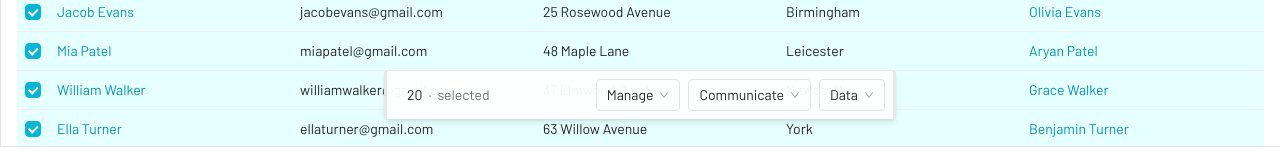
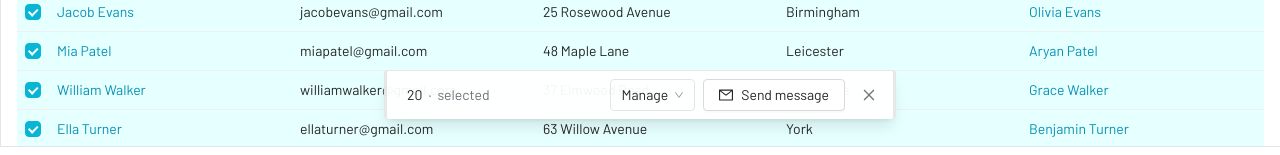
Before and after one commit to 2ne/LoveAdmin, a React (Vite) app: page /Contacts in a window 1280 px wide. Both pictures are taken after a click on the label 33 px from the left and 145 px from the top of the page. Shown: the part 601-756 px from the top of the page. Built offline with nearby package versions, Linux system fonts and the light colour scheme.

Commit message:
Update contacts.tsx

```diff
--- a/src/loveadmin/contacts.tsx
+++ b/src/loveadmin/contacts.tsx
@@ -1,5 +1,6 @@
 import React, { ReactElement, useEffect, useState } from "react";
 import {
+  CloseOutlined,
   DeleteOutlined,
   DownOutlined,
   DownloadOutlined,
@@ -9,6 +10,7 @@ import {
   MenuUnfoldOutlined,
   PlusOutlined,
   SearchOutlined,
+  UserAddOutlined,
   UsergroupAddOutlined,
 } from "@ant-design/icons";
 import {
@@ -19,7 +21,7 @@ import {
   Table,
   Dropdown,
   Space,
-  MenuProps,
+  Menu,
 } from "antd";
 import ProductTree from "./product-tree";
 import { ColumnsType } from "antd/es/table/interface";
@@ -221,48 +223,6 @@ function Contacts(): ReactElement {
     setContextMenuVisible(false);
   };
 
-  const items: MenuProps["items"] = [
-    {
-      label: (
-        <a href="#" className="hover:no-underline" onClick={hideContextMenu}>
-          <PlusOutlined className="mr-3" /> Add to product
-        </a>
-      ),
-      key: "0",
-    },
-    {
-      label: (
-        <a href="#" className="hover:no-underline" onClick={hideContextMenu}>
-          <UsergroupAddOutlined className="mr-3" />
-          Add to group
-        </a>
-      ),
-      key: "1",
-    },
-    {
-      label: (
-        <a href="#" className="hover:no-underline" onClick={hideContextMenu}>
-          <MailOutlined className="mr-3" />
-          Invite to product
-        </a>
-      ),
-      key: "2",
-    },
-    {
-      label: (
-        <a
-          href="#"
-          className="text-red-500 hover:no-underline"
-          onClick={hideContextMenu}
-        >
-          <DeleteOutlined className="mr-3" />
-          Mark as inactive
-        </a>
-      ),
-      key: "3",
-    },
-  ];
-
   const [selectedRowKeys, setSelectedRowKeys] = useState<React.Key[]>([]);
   const [collapsed, setCollapsed] = useState(false);
   const toggleCollapsed = () => {
@@ -338,6 +298,10 @@ function Contacts(): ReactElement {
 
   const hasSelected = selectedRowKeys.length > 0;
 
+  const removeAllSelected = () => {
+    setSelectedRowKeys([]);
+  };
+
   return (
     <Layout className="min-h-screen">
       <Header className="flex items-center px-6 border-none shadow-none bg-neutral-800">
@@ -408,7 +372,7 @@ function Contacts(): ReactElement {
             </div>
           </div>
           <div
-            className={`fixed transition-all duration-500 bg-white/95 right-0 z-20 w-full max-w-lg px-5 py-2 mx-auto border-t border-b-0 border-solid flex items-center rounded shadow-md border-black/10 " ${
+            className={`fixed transition-all duration-500 bg-white/95 right-0 z-20 w-full max-w-lg px-5 py-2 mx-auto border-t border-b-0 border-solid flex items-center rounded shadow-lg border-black/10 " ${
               collapsed ? " left-0 " : " left-[280px] "
             } ${
               hasSelected ? " opacity-100 bottom-20 " : " opacity-0 bottom-0 "
@@ -421,7 +385,26 @@ function Contacts(): ReactElement {
             <div className="flex items-center gap-2 ml-auto -mr-3">
               <Dropdown
                 placement="topLeft"
-                menu={{ items }}
+                overlay={
+                  <Menu>
+                    <Menu.Item key="0" onClick={hideContextMenu}>
+                      <PlusOutlined className="mr-3" /> Add to product
+                    </Menu.Item>
+                    <Menu.Item key="1" onClick={hideContextMenu}>
+                      <UsergroupAddOutlined className="mr-3" /> Add to group
+                    </Menu.Item>
+                    <Menu.Item key="2" onClick={hideContextMenu}>
+                      <MailOutlined className="mr-3" /> Invite to product
+                    </Menu.Item>
+                    <Menu.Item
+                      key="3"
+                      onClick={hideContextMenu}
+                      className="text-red-500"
+                    >
+                      <DeleteOutlined className="mr-3" /> Mark as inactive
+                    </Menu.Item>
+                  </Menu>
+                }
                 trigger={["click"]}
               >
                 <a onClick={(e) => e.preventDefault()}>
@@ -431,30 +414,14 @@ function Contacts(): ReactElement {
                   </Space>
                 </a>
               </Dropdown>
-              <Dropdown
-                placement="topLeft"
-                menu={{ items }}
-                trigger={["click"]}
-              >
-                <a onClick={(e) => e.preventDefault()}>
-                  <Space className="border border-solid border-neutral-200 h-8 px-2.5 transition-all rounded text-neutral-800 hover:bg-neutral-100">
-                    Communicate
-                    <DownOutlined className="-ml-0.5 w-2.5 text-neutral-400" />
-                  </Space>
-                </a>
-              </Dropdown>
-              <Dropdown
-                placement="topLeft"
-                menu={{ items }}
-                trigger={["click"]}
-              >
-                <a onClick={(e) => e.preventDefault()}>
-                  <Space className="border border-solid border-neutral-200 h-8 px-2.5 transition-all rounded text-neutral-800 hover:bg-neutral-100">
-                    Data
-                    <DownOutlined className="-ml-0.5 w-2.5 text-neutral-400" />
-                  </Space>
-                </a>
-              </Dropdown>
+              <Button onClick={removeAllSelected} icon={<MailOutlined />}>
+                Send message
+              </Button>
+              <Button
+                onClick={removeAllSelected}
+                type="text"
+                icon={<CloseOutlined className="scale-50 text-neutral-500" />}
+              ></Button>
             </div>
           </div>
           <footer
@@ -474,7 +441,30 @@ function Contacts(): ReactElement {
       </Layout>
       {contextMenuVisible && (
         <Dropdown
-          menu={{ items }}
+          overlay={
+            <Menu>
+              <Menu.Item key="0" onClick={hideContextMenu}>
+                <PlusOutlined className="mr-3" /> Add to product
+              </Menu.Item>
+              <Menu.Item key="1" onClick={hideContextMenu}>
+                <UsergroupAddOutlined className="mr-3" /> Add to group
+              </Menu.Item>
+              <Menu.Item key="2" onClick={hideContextMenu}>
+                <UserAddOutlined className="mr-3" /> Invite to product
+              </Menu.Item>
+              <Menu.Item
+                key="3"
+                onClick={hideContextMenu}
+                className="text-red-500"
+              >
+                <DeleteOutlined className="mr-3" /> Mark as inactive
+              </Menu.Item>
+              <Menu.Divider />
+              <Menu.Item key="4" onClick={hideContextMenu}>
+                <MailOutlined className="mr-3" /> Send message
+              </Menu.Item>
+            </Menu>
+          }
           open={contextMenuVisible}
           trigger={["contextMenu"]}
           autoAdjustOverflow
```
